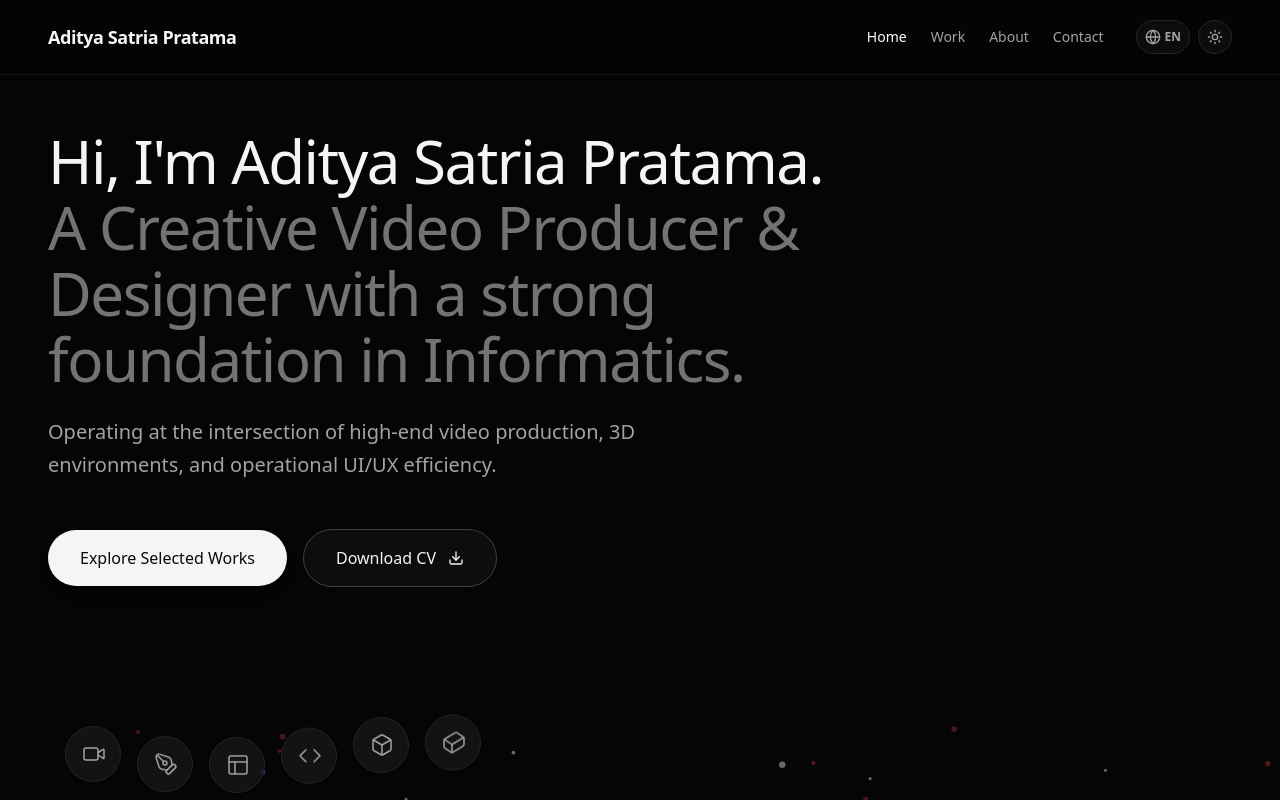
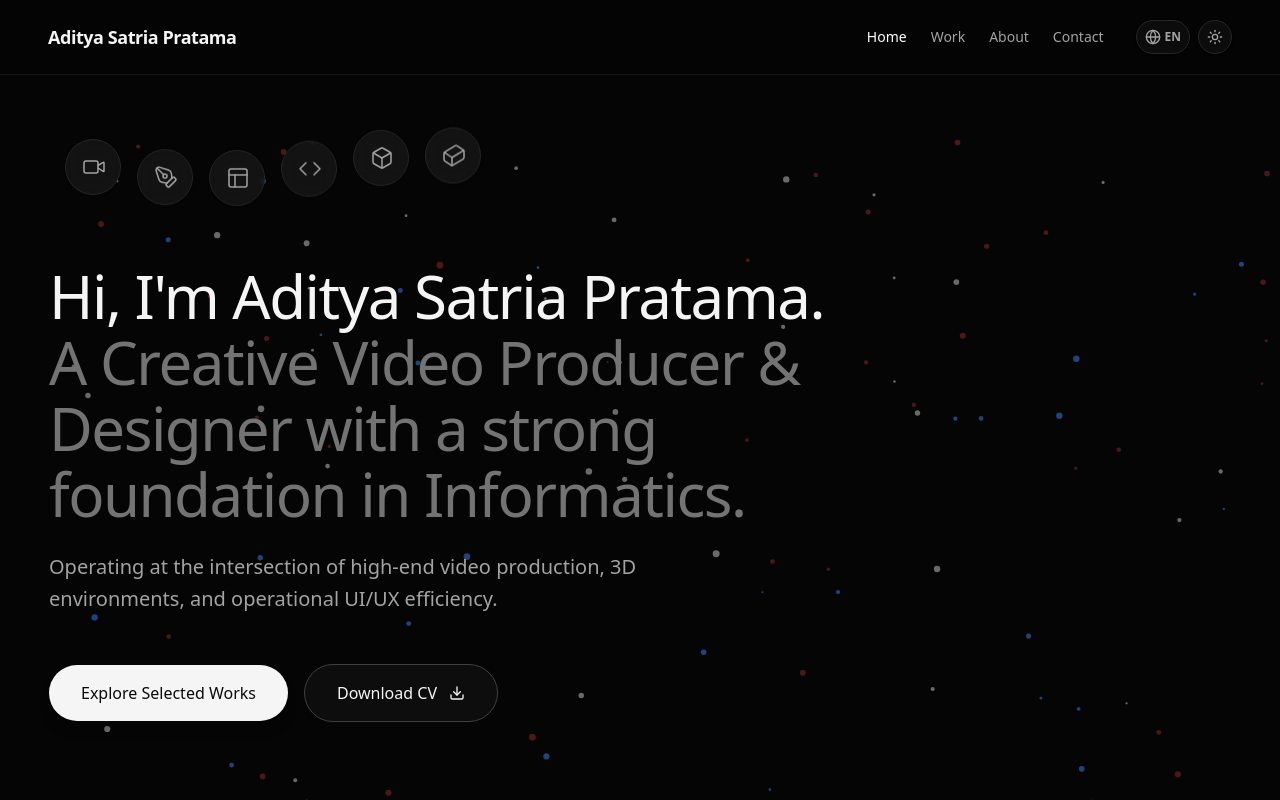
Before and after one commit to Adityasat23/portfolio, a Next.js app: page / in a window 1280 px wide. Shown: the top 800 px of the page. Built offline with nearby package versions, Linux system fonts and the light colour scheme.

Commit message:
UPDATEPORTO

```diff
--- a/app/page.tsx
+++ b/app/page.tsx
@@ -48,34 +48,6 @@ export default function Home() {
   const { t } = useLanguage();
   return (
     <main className="min-h-screen pt-32 pb-24 px-6 md:px-12 max-w-7xl mx-auto space-y-32">
-      <motion.div
-      variants={textRevealContainer}
-      initial="hidden"
-      animate="visible"
-      className="relative z-10 flex flex-col items-start w-full max-w-4xl pointer-events-none"
-    >
-      {/* ... Icon Wave ... */}
-
-      {/* 3. Gunakan t() untuk mengganti teks berdasarkan bahasa */}
-      <h1 className="text-4xl md:text-6xl font-medium text-neutral-900 dark:text-neutral-100 tracking-tight leading-[1.1] max-w-4xl">
-        {t("hero.title")} <br/>
-        <span className="text-neutral-400 dark:text-neutral-500">{t("hero.subtitle")}</span>
-      </h1>
-
-      <motion.p variants={textRevealItem} className="mt-6 text-lg md:text-xl text-neutral-500 dark:text-neutral-400 max-w-2xl leading-relaxed">
-        {t("hero.description")}
-      </motion.p>
-
-      {/* Call to Action & Download CV */}
-      <motion.div variants={textRevealItem} className="mt-12 flex flex-col sm:flex-row items-center gap-4 pointer-events-auto">
-        <Link href="/work" className="flex items-center justify-center gap-2 px-8 py-4 bg-neutral-900 dark:bg-neutral-100 text-white dark:text-neutral-950 font-medium rounded-full hover:scale-105 transition-transform duration-300 shadow-lg">
-          {t("btn.explore")}
-        </Link>
-        <a href="/CV_ADITYA_SATRIA_PRATAMA.pdf" download className="flex items-center justify-center gap-2 px-8 py-4 bg-white/50 dark:bg-neutral-900/50 backdrop-blur-md text-neutral-900 dark:text-neutral-100 font-medium rounded-full border border-neutral-300 dark:border-neutral-700 hover:bg-white dark:hover:bg-neutral-800 transition-colors duration-300">
-          {t("btn.downloadCV")} <Download className="w-4 h-4 ml-1" />
-        </a>
-      </motion.div>
-    </motion.div>
 
       {/* 1. HERO SECTION (ANTIGRAVITY STYLE + CV DOWNLOAD) */}
       <section className="relative min-h-[75vh] flex flex-col justify-center border border-transparent overflow-visible">
```
